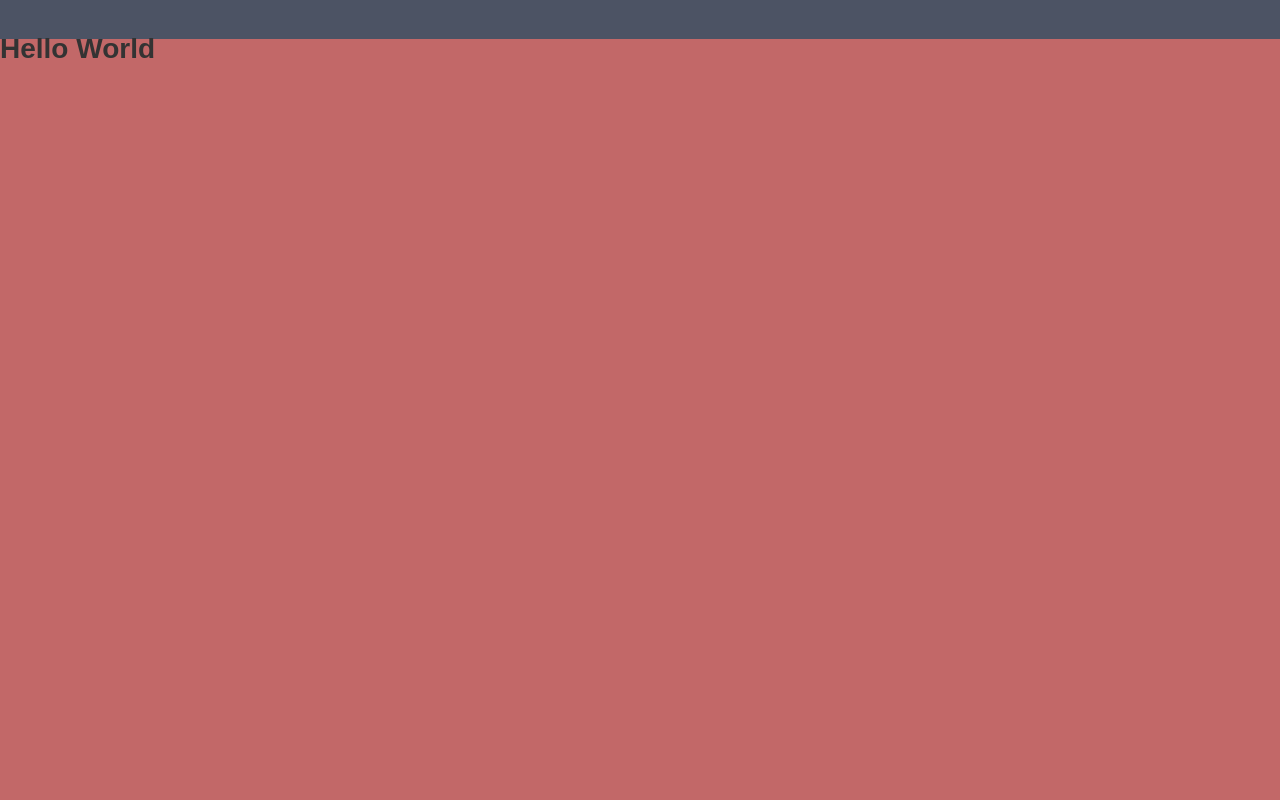
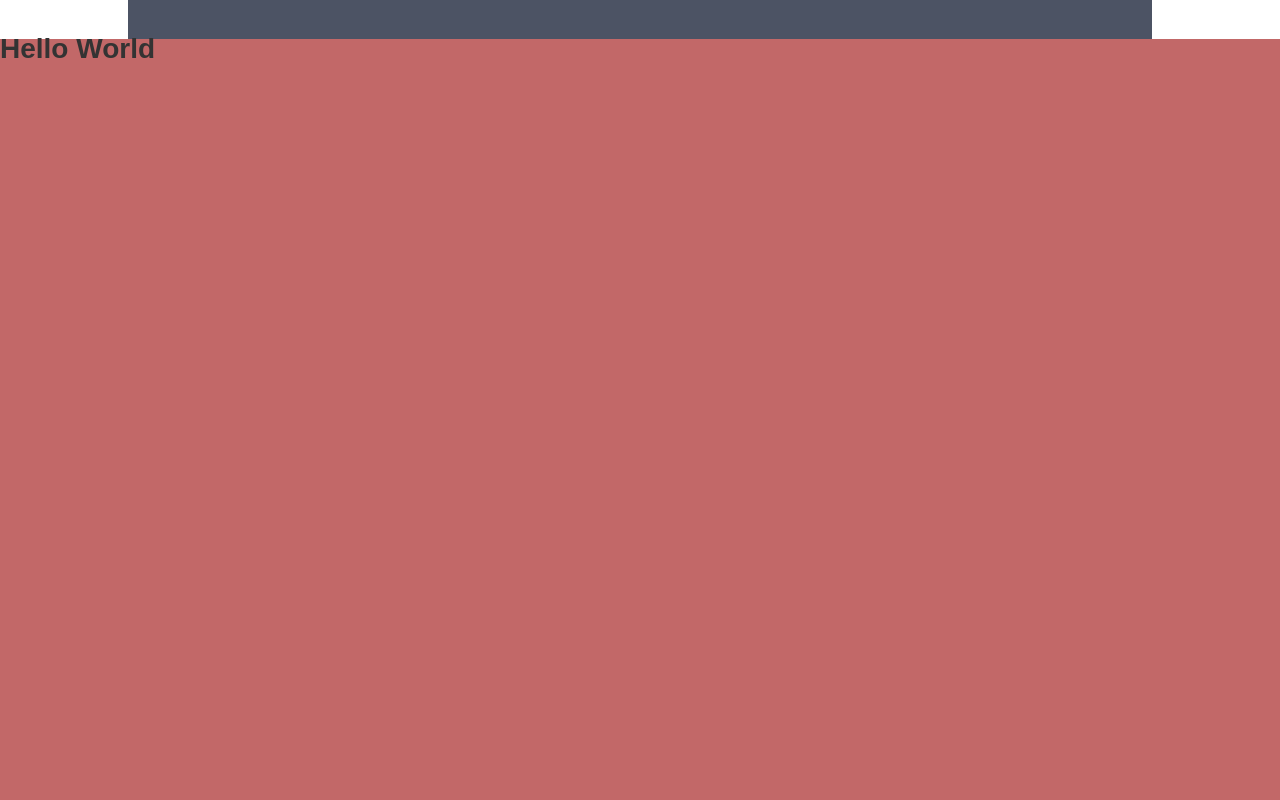
Before and after one commit to rclim-11/rclim-11.github.io, a plain HTML site: page index.html in a window 1280 px wide. Shown: the top 800 px of the page. Drawn offline with Linux system fonts and the light colour scheme.

Commit message:
Test_before

```diff
--- a/index.html
+++ b/index.html
@@ -20,7 +20,7 @@
   </script>
 </head>
 <body>
-  <div id="illustration"> </div>
+  <div id="illustration" class="inner"> </div>
   <div id="about">
     <h1>Hello World</h1>
   </div>
```
